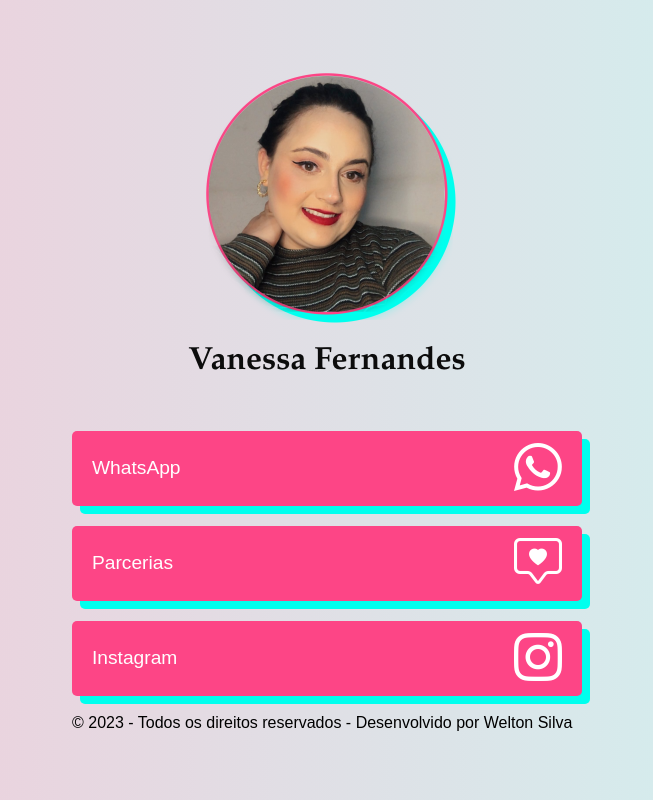
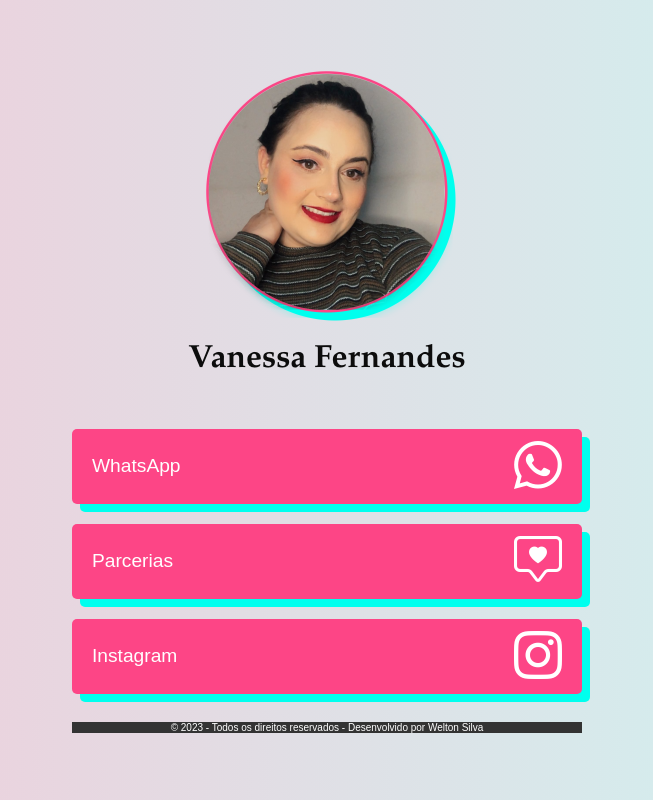
Before and after one commit to WeltonSilva23/Biosvanessa, a plain HTML site: page index.html in a window 1280 px wide. Shown: the whole page, without its empty margins (313-966 px from the left). Drawn offline with nearby package versions, Linux system fonts and the light colour scheme.

Commit message:
Update index.html
UP14

```diff
--- a/index.html
+++ b/index.html
@@ -40,8 +40,8 @@
     </a>
         </section>
         <br>
-    <footer>
+   <div class="rodape">
         <p>&copy; 2023 - Todos os direitos reservados - Desenvolvido por Welton Silva</p>
-    </footer>
+</div>
 </body>
 </html>
```
